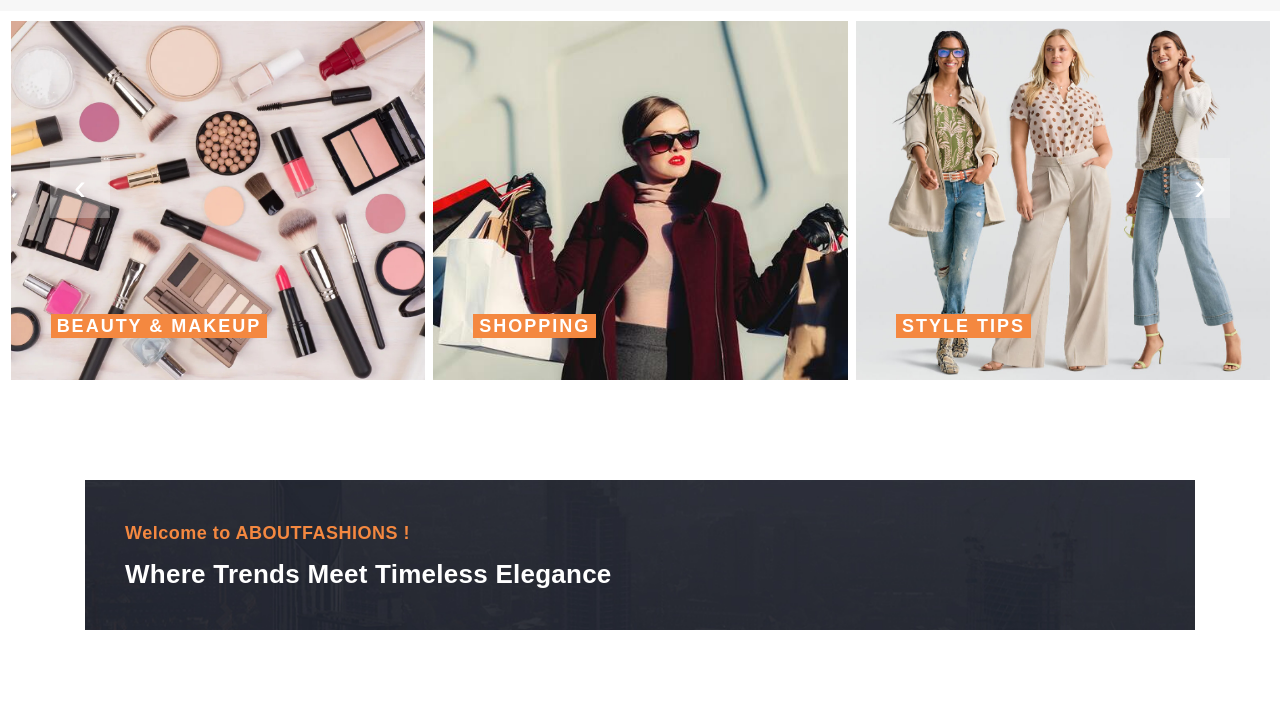
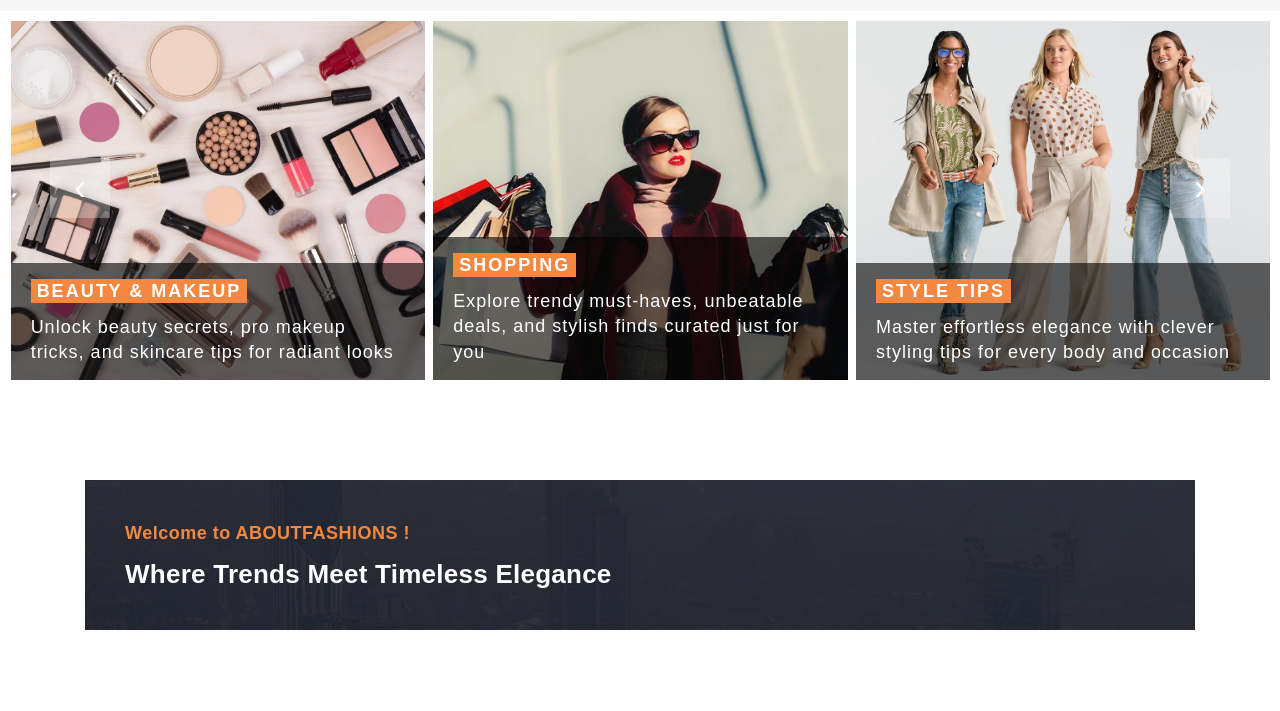
Before and after one commit to enigmatic-ads/aboutfashions-blog, a website: page public/index.html in a window 1280 px wide. Shown: the part 89-800 px from the top of the page. Drawn offline with nearby package versions, Linux system fonts and the light colour scheme.

Commit message:
added category description on banner images

```diff
--- a/public/assets/css/templatemo-stand-blog.css
+++ b/public/assets/css/templatemo-stand-blog.css
@@ -268,6 +268,24 @@ header .navbar {
 
 
 /* Banner Style */
+
+.main-banner .item img {
+  width: 100%;
+  height: auto;
+  display: block;
+}
+
+.category-description p {
+  margin: 0;
+  font-size: 18px;
+  line-height: 1.4;
+  color: #ffffff;
+  font-family: 'Montserrat', sans-serif;
+  letter-spacing: 1px;
+  font-weight: 500;
+}
+
+
 .main-banner .container-fluid {
 	padding: 0px 10px;
 	margin-bottom: -24px;
@@ -278,12 +296,20 @@ header .navbar {
 
 .owl-banner .item {
 	position: relative;
+	overflow: hidden;
 }
 
 .owl-banner .item .item-content {
 	position: absolute;
-	bottom: 40px;
-	left: 40px;
+	bottom: 0px;
+	left: 0px;
+	background: rgba(0, 0, 0, 0.6);
+	color: #fff;
+	padding: 15px 20px;
+}
+
+.owl-banner .item .item-content .meta-category {
+	margin-bottom: 10px;
 }
 
 .owl-banner .item .item-content .meta-category span {
@@ -294,6 +320,8 @@ header .navbar {
 	font-weight: 900;
 	letter-spacing: 2px;
 	padding: 2px 6px;
+	margin-bottom: 5px;
+	font-family: 'Montserrat', sans-serif;
 }
 
 .owl-banner .item .item-content h4 {
--- a/public/index.html
+++ b/public/index.html
@@ -126,50 +126,63 @@
           <div class="item">
             <a href="blogs/category/fashion-trends">
               <img src="assets/images/carousel01.jpg" alt="">
-            </a>
-            <div class="item-content">
+              <div class="item-content">
               <div class="main-content">
                 <div class="meta-category">
                   <span>Fashion Trends</span>
                 </div>
+                <div class="category-description">
+                  <p>Discover bold new looks and timeless trends shaping fashion this season</p>
+                </div>
               </div>
             </div>
+            </a>
           </div>
           <div class="item">
             <a href="blogs/category/beauty-and-makeup">
               <img src="assets/images/carousel03.jpg" alt="">
-            </a>
-            <div class="item-content">
+              <div class="item-content">
               <div class="main-content">
                 <div class="meta-category">
                   <span>Beauty & Makeup</span>
                 </div>
+                <div class="category-description">
+                  <p>Unlock beauty secrets, pro makeup tricks, and skincare tips for radiant looks</p>
+                </div>
               </div>
             </div>
+            </a>
           </div>
           <div class="item">
             <a href="blogs/category/shopping">
               <img src="assets/images/carousel02.jpg" alt="">
-            </a>
-            <div class="item-content">
+              <div class="item-content">
               <div class="main-content">
                 <div class="meta-category">
                   <span>Shopping</span>
                 </div>
+                <div class="category-description">
+                  <p>Explore trendy must-haves, unbeatable deals, and stylish finds curated just for you</p>
+                </div>
               </div>
             </div>
+            </a>
+
           </div>
           <div class="item">
             <a href="blogs/category/style-tips">
               <img src="assets/images/carousel04.jpg" alt="">
-            </a>
-            <div class="item-content">
+              <div class="item-content">
               <div class="main-content">
                 <div class="meta-category">
                   <span>Style Tips</span>
                 </div>
+                <div class="category-description">
+                  <p>Master effortless elegance with clever styling tips for every body and occasion</p>
+                </div>
               </div>
             </div>
+            </a>
           </div>
         </div>
       </div>
```
